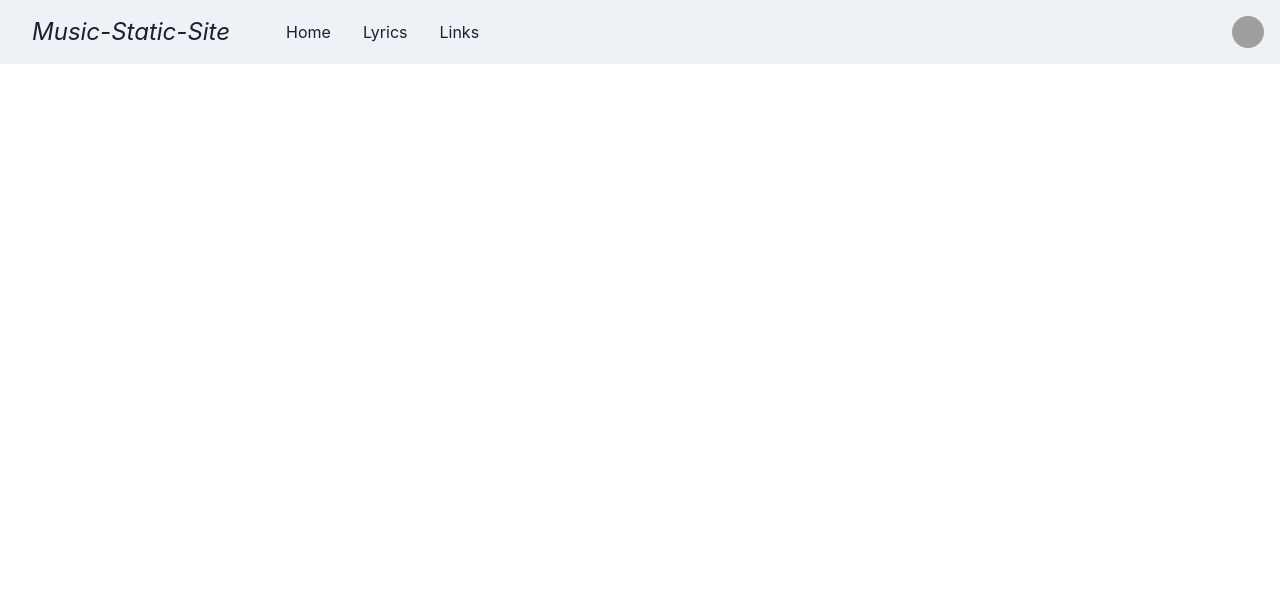
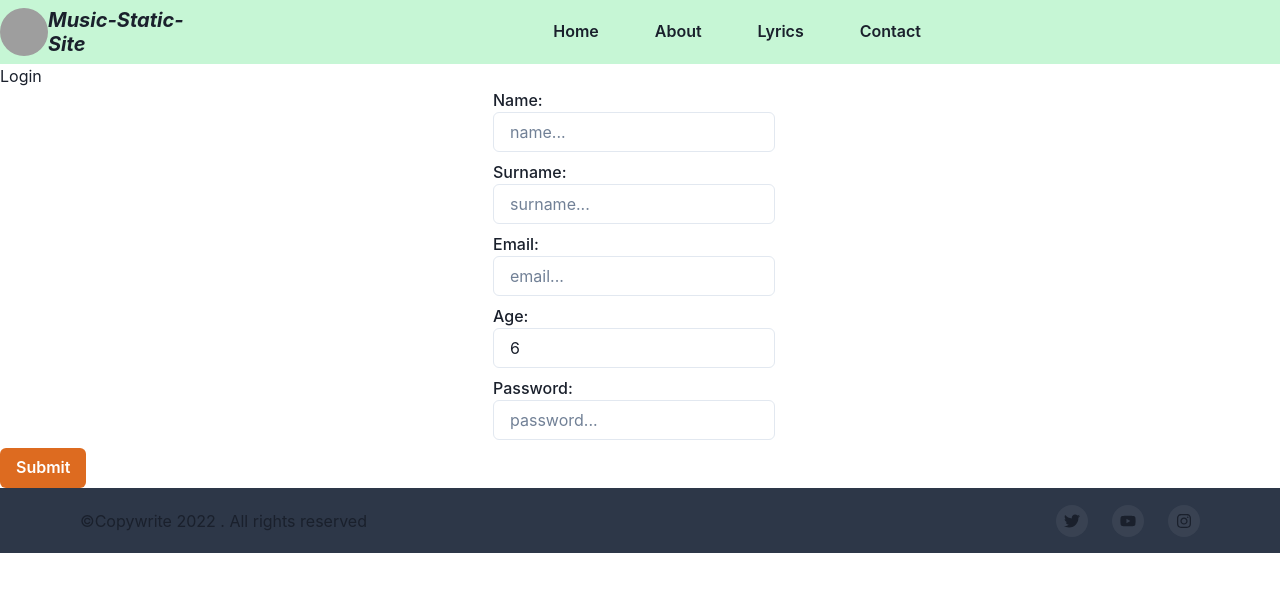
Before and after one commit to DonaldMzima/Music-Static-Site, a Next.js app: page / in a window 1280 px wide. Shown: the top 592 px of the page. Built offline with nearby package versions, Linux system fonts and the light colour scheme; grey boxes are pictures that could not be loaded.

Commit message:
add/nav-bar

```diff
--- /dev/null
+++ b/components/NavBar.tsx
@@ -0,0 +1,110 @@
+import {
+  Avatar,
+  Box,
+  Button,
+  Container,
+  Flex,
+  Heading,
+  Stack,
+} from '@chakra-ui/react'
+
+import React from 'react'
+
+import Link from 'next/link'
+import { Form } from './Form'
+import Footer from './footer/Footer'
+
+const NavBar = () => {
+  return (
+    <>
+      <Box bg="green.100">
+        <Flex h={16} alignItems={'center'}>
+          <Avatar
+            size={'md'}
+            src={
+              'https://www.creativefabrica.com/wp-content/uploads/2020/08/06/Music-Logo-Graphics-4868281-1-580x386.jpg'
+            }
+          />
+
+          <Heading size="md" as="em">
+            Music-Static-Site
+          </Heading>
+          <Container
+            as={Stack}
+            maxW={'6xl'}
+            py={4}
+            spacing={4}
+            justify={'center'}
+            align={'center'}
+          >
+            <Stack direction={'row'} spacing={6}>
+              <Link href="/Home">
+                <Button
+                  variant="ghost"
+                  as="a"
+                  aria-label="Home"
+                  my={5}
+                  w="100%"
+                >
+                  Home
+                </Button>
+              </Link>
+
+              <Link href="/About">
+                <Button
+                  variant="ghost"
+                  as="a"
+                  aria-label="About"
+                  my={5}
+                  w="100%"
+                >
+                  About
+                </Button>
+              </Link>
+
+              <Link href="/Lyrics">
+                <Button
+                  variant="ghost"
+                  as="a"
+                  aria-label="Lyrics"
+                  my={5}
+                  w="100%"
+                >
+                  Lyrics
+                </Button>
+              </Link>
+
+              <Link href="/Contact">
+                <Button
+                  variant="ghost"
+                  as="a"
+                  aria-label="Contact"
+                  my={5}
+                  w="100%"
+                >
+                  Contact
+                </Button>
+              </Link>
+            </Stack>
+          </Container>
+
+          {/* <li>
+            <Link href="/Home">
+              <Button variant="ghost" as="a" aria-label="Home" my={5} w="100%">
+                Home
+              </Button>
+            </Link>
+          </li> */}
+        </Flex>
+      </Box>
+      <div>
+        <Form />
+      </div>
+      <div>
+        <Footer />
+      </div>
+    </>
+  )
+}
+
+export default NavBar
--- a/components/bar.tsx
+++ /dev/null
@@ -1,83 +0,0 @@
-import { ReactNode } from 'react'
-import {
-  Box,
-  Flex,
-  Avatar,
-  HStack,
-  Link,
-  IconButton,
-  useDisclosure,
-  useColorModeValue,
-  Stack,
-  Text,
-} from '@chakra-ui/react'
-import { HamburgerIcon, CloseIcon } from '@chakra-ui/icons'
-
-const Links = ['Home', 'Lyrics', 'Links']
-
-const NavLink = ({ children }: { children: ReactNode }) => (
-  <Link
-    px={2}
-    py={1}
-    rounded={'md'}
-    _hover={{
-      textDecoration: 'none',
-      bg: useColorModeValue('gray.200', 'gray.700'),
-    }}
-    href={'#'}
-  >
-    {children}
-  </Link>
-)
-
-export default function Simple() {
-  const { isOpen, onOpen, onClose } = useDisclosure()
-
-  return (
-    <>
-      <Box bg={useColorModeValue('gray.100', 'gray.900')} px={4}>
-        <Flex h={16} alignItems={'center'} justifyContent={'space-between'}>
-          <IconButton
-            size={'md'}
-            icon={isOpen ? <CloseIcon /> : <HamburgerIcon />}
-            aria-label={'Open Menu'}
-            display={{ md: 'none' }}
-            onClick={isOpen ? onClose : onOpen}
-          />
-          <HStack spacing={8} alignItems={'center'}>
-            <Text as="cite" fontSize="2xl">
-              <Box p={4}> Music-Static-Site</Box>
-            </Text>
-            <HStack
-              as={'nav'}
-              spacing={4}
-              display={{ base: 'none', md: 'flex' }}
-            >
-              {Links.map((link) => (
-                <NavLink key={link}>{link}</NavLink>
-              ))}
-            </HStack>
-          </HStack>
-          <Flex alignItems={'center'}>
-            <Avatar
-              size={'sm'}
-              src={
-                'https://encrypted-tbn0.gstatic.com/images?q=tbn:ANd9GcTky_3MPX9iUQMaRVDkCFdu-1842Xgw6EUmvw&usqp=CAUgit'
-              }
-            />
-          </Flex>
-        </Flex>
-
-        {isOpen ? (
-          <Box pb={4} display={{ md: 'none' }}>
-            <Stack as={'nav'} spacing={4}>
-              {Links.map((link) => (
-                <NavLink key={link}>{link}</NavLink>
-              ))}
-            </Stack>
-          </Box>
-        ) : null}
-      </Box>
-    </>
-  )
-}
--- /dev/null
+++ b/components/footer/Footer.tsx
@@ -0,0 +1,79 @@
+import {
+  Box,
+  chakra,
+  Container,
+  Stack,
+  Text,
+  VisuallyHidden,
+} from '@chakra-ui/react'
+import React, { ReactNode } from 'react'
+import { FaInstagram, FaTwitter, FaYoutube } from 'react-icons/fa'
+
+const Footer = () => {
+  const SocialButton = ({
+    children,
+    label,
+    href,
+  }: {
+    children: ReactNode
+    label: string
+    href: string
+  }) => {
+    return (
+      <chakra.button
+        bg={'whiteAlpha.100'}
+        rounded={'full'}
+        w={8}
+        h={8}
+        cursor={'pointer'}
+        as={'a'}
+        href={href}
+        display={'inline-flex'}
+        alignItems={'center'}
+        justifyContent={'center'}
+        transition={'background 0.3s ease'}
+        _hover={{
+          bg: 'whiteAlpha.200',
+        }}
+      >
+        <VisuallyHidden>{label}</VisuallyHidden>
+        {children}
+      </chakra.button>
+    )
+  }
+  return (
+    <div>
+      <Box
+        borderTopWidth={1}
+        borderStyle={'solid'}
+        borderColor={'gray.700'}
+        bg={'gray.700'}
+      >
+        <Container
+          as={Stack}
+          maxW={'6xl'}
+          py={4}
+          direction={{ base: 'column', md: 'row' }}
+          spacing={4}
+          justify={{ base: 'center', md: 'space-between' }}
+          align={{ base: 'center', md: 'center' }}
+        >
+          <Text>©Copywrite 2022 . All rights reserved</Text>
+          <Stack direction={'row'} spacing={6}>
+            <SocialButton label={'Twitter'} href={'#'}>
+              <FaTwitter />
+            </SocialButton>
+            <SocialButton label={'YouTube'} href={'#'}>
+              <FaYoutube />
+            </SocialButton>
+            <SocialButton label={'Instagram'} href={'#'}>
+              <FaInstagram />
+            </SocialButton>
+          </Stack>
+        </Container>
+      </Box>
+    </div>
+  )
+}
+
+export default Footer
--- a/pages/index.tsx
+++ b/pages/index.tsx
@@ -1,8 +1,23 @@
 import Head from 'next/head'
 import Image from 'next/image'
-import Simple from '../components/bar'
+import Footer from '../components/footer/Footer'
+import NavBar from '../components/NavBar'
+
 import styles from '../styles/Home.module.css'
 
 export default function Home() {
-  return <Simple />
+  let component
+  // switch  {
+  //   case '/Home':
+  //     component = <Home />
+  // }
+  return (
+    <>
+      <div>
+        <NavBar />
+      </div>
+
+      {component}
+    </>
+  )
 }
```
Also changed, not shown: components/navBar/Nav.tsx (deleted, +0 -118 lines), package.json (+10 -10 lines), pages/navbar/Home.tsx (added, +9 -0 lines), 1 other file (tests, documents, lock files or other folders).
